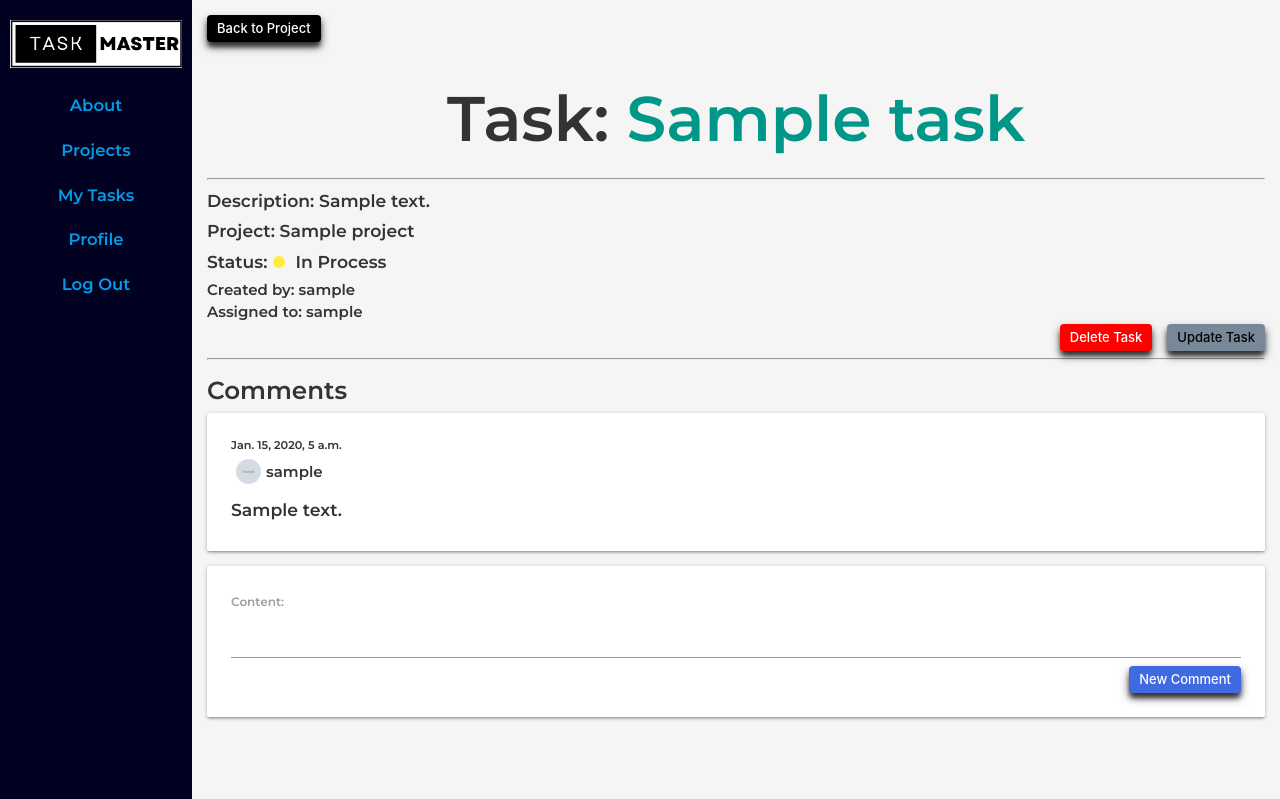
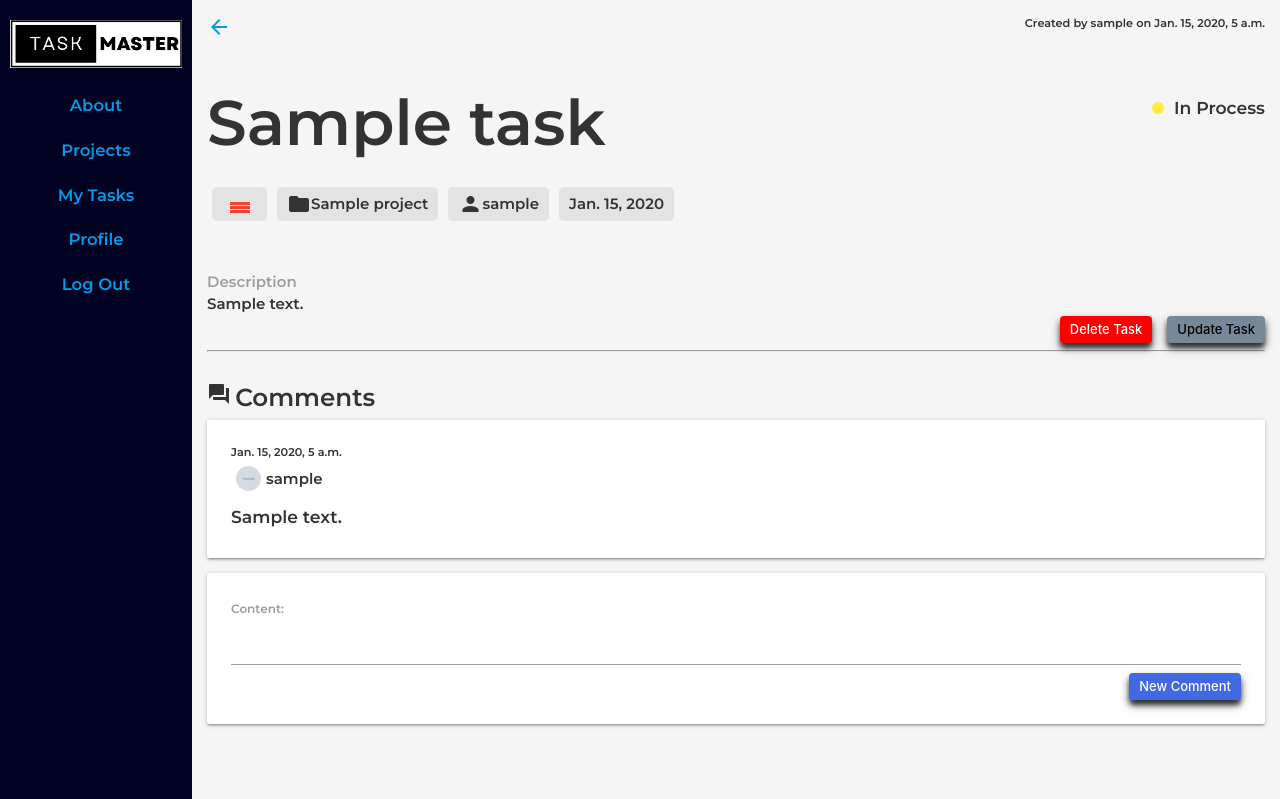
Before and after one commit to lucas-richards/task_master, a Django app: page /projects/1/tasks/1/ in a window 1280 px wide. Shown: the top 799 px of the page. Run offline with Django 4.2, Linux system fonts and the light colour scheme; a user stored in the database is signed in; tables that the repository leaves empty hold one stand-in row (values such as "Sample post"); grey boxes marked "Sample" are stand-in pictures.

Commit message:
tasks detail style

```diff
--- a/main_app/static/css/style.css
+++ b/main_app/static/css/style.css
@@ -73,18 +73,6 @@ footer.page-footer {
     justify-content: flex-end;
     gap: 15px;
 }
-
-h1 {
-    text-align: center;
-}
-
-
-
-
-
-
-
-
 
 /* Custom Navy Blue */
 .navy {
@@ -167,7 +155,7 @@ h1 {
     flex-direction: column;
     align-items: center;
     justify-content: end;
-    width: 80px;
+    width: 35px;
     height: 20px;
     padding: 2px;
 }
@@ -396,3 +384,15 @@ th {
     text-decoration: underline;
     font-size: 24px;
 }
+/* task detail page */
+.attributes-container{
+    display: flex;
+}
+.attributes-wrapper{
+    display: flex;
+    align-items: end;
+    background-color: rgba(200, 200, 200, 0.4);
+    padding: 5px 10px 5px 10px;
+    margin: 5px;
+    border-radius: 5px;
+}
--- a/main_app/templates/tasks/detail.html
+++ b/main_app/templates/tasks/detail.html
@@ -2,33 +2,58 @@
 
 {% block content %}
 <a href="{% url 'projects_detail' project.id %}">
-  <button type="button" class="button black-btn">Back to Project</button>
+  <i class="material-icons">arrow_back</i>
 </a>
-<h1>Task: <span class="teal-text">{{task.title}}</span></h1>
-<hr>
-
-<h6><span class="bold">Description:</span> {{ task.description}}</h6>
-<h6>Project: {{ project.title }}</h6>
-
-<h6 class="task_status"><span>Status:</span> {% if task.status == "P" %}
+<small class="right">Created by {{ task.created_by}} on {{ task.created_date}}</small>
+<div class="task-container1">
+  <h6 class="task_status right">
     <div class="status-wrapper">
+      {% if task.status == "P" %}
         <div class="status yellow"></div>
         <span>In Process</span>
-  </div>
       {% elif task.status == "H" %}
-  <div class="status-wrapper">
         <div class="status red"></div>
         <span>On Hold</span>
-  </div>
       {% elif task.status == "C" %}
-  <div class="status-wrapper">
         <div class="status green"></div>
         <span>Completed</span>
+      {% endif %}
     </div>
+  </h6>
+  <h1 class="">{{task.title}}</h1>
+  <div class="attributes-container">
+    <div class="attributes-wrapper">
+      <div class="priority-wrapper">
+        {% if task.priority == "H" %}
+          <div class="priority1 red"></div>
+          <div class="priority1 red"></div>
+          <div class="priority1 red"></div>
+        {% elif task.priority == "M" %}
+          <div class="priority1 orange"></div>
+          <div class="priority1 orange"></div>
+        {% elif task.priority == "L" %}
+          <div class="priority1 green"></div>
         {% endif %}
+        </div>
+    </div>
+    <div class="attributes-wrapper">
+      <i class="material-icons">folder</i>
+      <p>{{ project.title}}</p>
+    </div>
+    <div class="attributes-wrapper">
+      <i class="material-icons">person</i>
+      <p>{{ task.assignee}}</p>
+    </div>
+    <div class="attributes-wrapper">
+      <p>{{ task.due_date}}</p>
+    </div>
+  </div>
+
+  <br><br>
   </h6>
-<p>Created by: {{ task.created_by}}</p>
-<p>Assigned to: {{ task.assignee}}</p>
+  <p class="grey-text">Description</p>
+  <p >{{ task.description}} </p>
+
   {% if not cannot_edit_task %}
     <div class="button_row">
       <a href="{% url 'tasks_delete' task.id %}">
@@ -39,8 +64,11 @@
       </a>
     </div>
   {% endif %}
+</div>
 <hr>
-<h5>Comments</h5>
+<br>
+<i class="material-icons">question_answer</i>
+<h5 style="display: inline;">Comments</h5>
 {% for comment in comments %}
 <div class="card">
   <div class="card-content">
--- a/main_app/views.py
+++ b/main_app/views.py
@@ -130,7 +130,7 @@ def edit_task(request, pk):
         elif form.is_valid():
             edited_task = form.save(commit=False)
             edited_task.save()
-            return redirect('projects_detail', proj_id=str(task.project.id))
+            return redirect('tasks_detail', proj_id=task.project.id,task_id=task.id)
         else:
             error_message = 'Invalid task update'
 
```
Also changed, not shown: main_app/templates/projects/detail.html (+1 -7 lines). Lines whose indentation alone changed are shown as unchanged.
